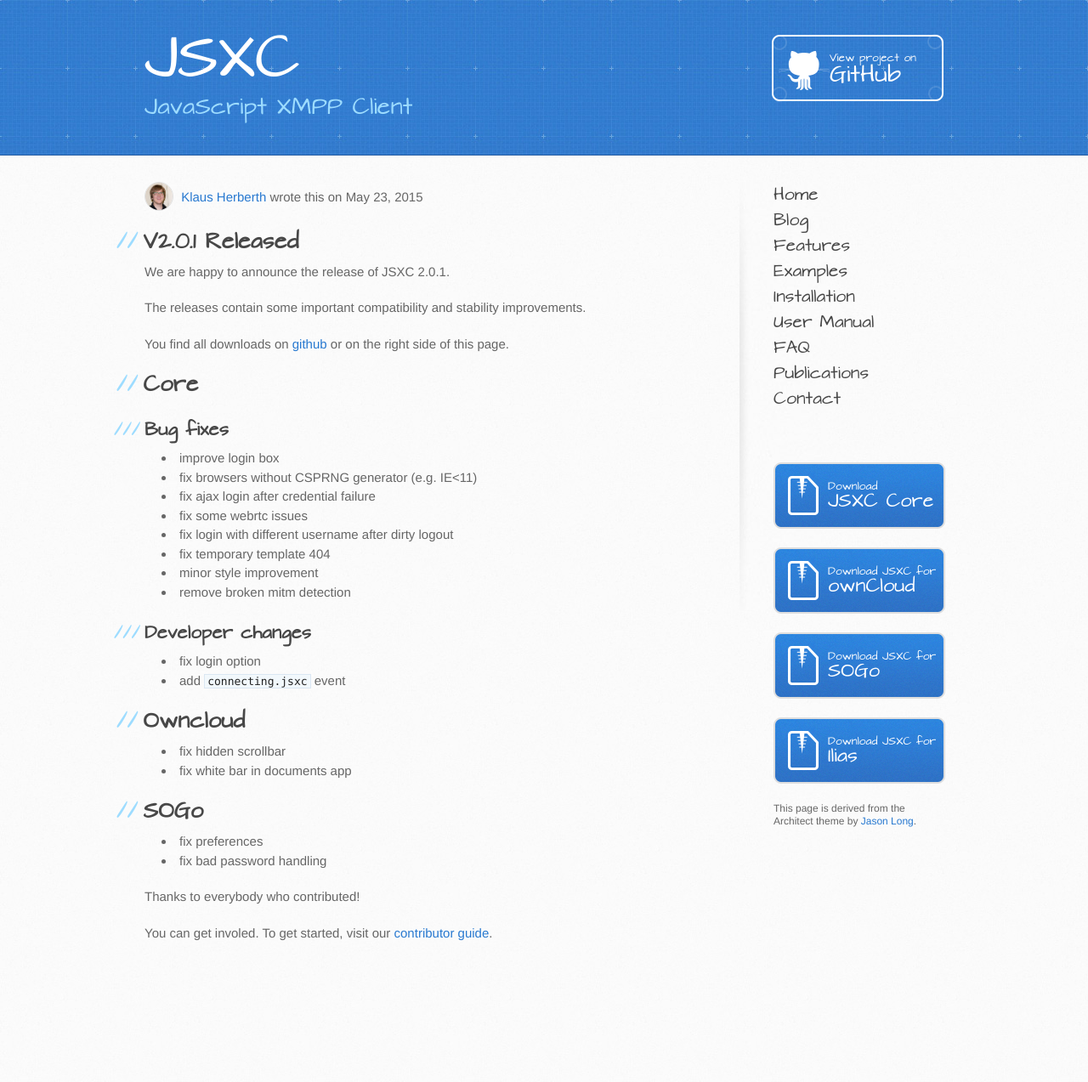
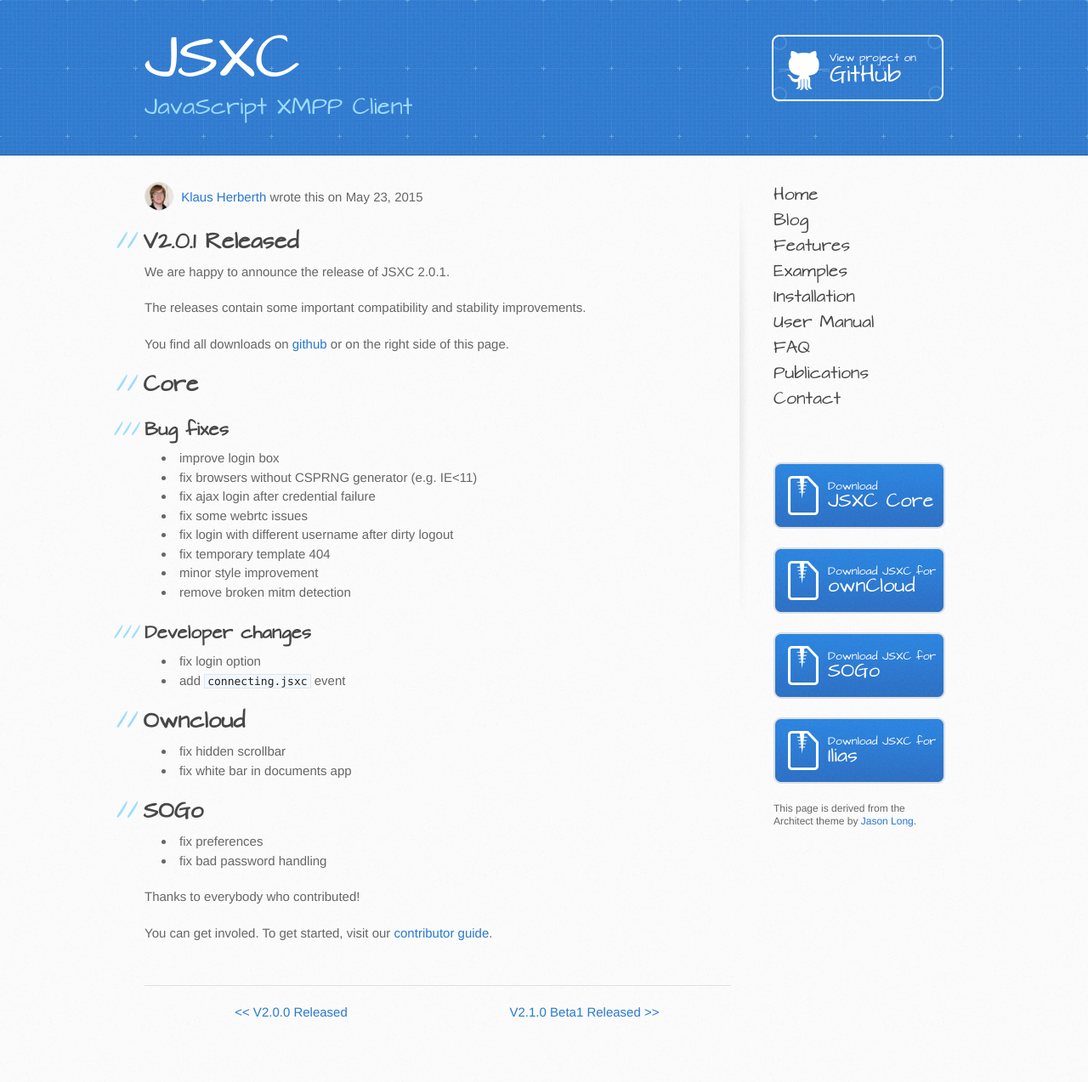
Before and after one commit to jsxc/jsxc.org, a Jekyll site: the page built from _posts/2015-05-23-v2.0.1-released.md, in a window 1280 px wide. Shown: the whole page at 85% size. Built offline with Jekyll 4.4.1, drawn with Linux system fonts in a browser that asks for light colours; Markdown is read by kramdown in place of the engine named in the settings; comment, search, counter and statistics services are not loaded; before the commit the page ends 1202 px from its top, so only the background shows below that.

Commit message:
add post navigation

```diff
--- a/_layouts/post.html
+++ b/_layouts/post.html
@@ -24,6 +24,20 @@
    <div class="content">
       {{ content }}
    </div>
+
+   <div class="navigation">
+      <div class="previous">
+         {% if page.previous %}
+            <a href="{{page.previous.url}}" title="previous post">&lt;&lt; {{page.previous.title}}</a>
+         {% endif %}
+      </div>
+      <div class="next">
+         {% if page.next %}
+            <a href="{{page.next.url}}" title="next post">{{page.next.title}} &gt;&gt;</a>
+         {% endif %}
+      </div>
+      <div class="clear"></div>
+   </div>
 </div>
 
 <script>
--- a/stylesheets/stylesheet.css
+++ b/stylesheets/stylesheet.css
@@ -570,6 +570,16 @@
    border: 1px solid #e1e1e1;
    vertical-align: bottom;
 }
+.post .navigation {
+   margin-top: 50px;
+   border-top: 1px solid #e1e1e1;
+   padding-top: 20px;
+}
+.post .navigation > div {
+   width: 50%;
+   text-align: center;
+   float: left;
+}
 #main-content .post .meta + h3 {
    margin-top: 0px;
 }
```
